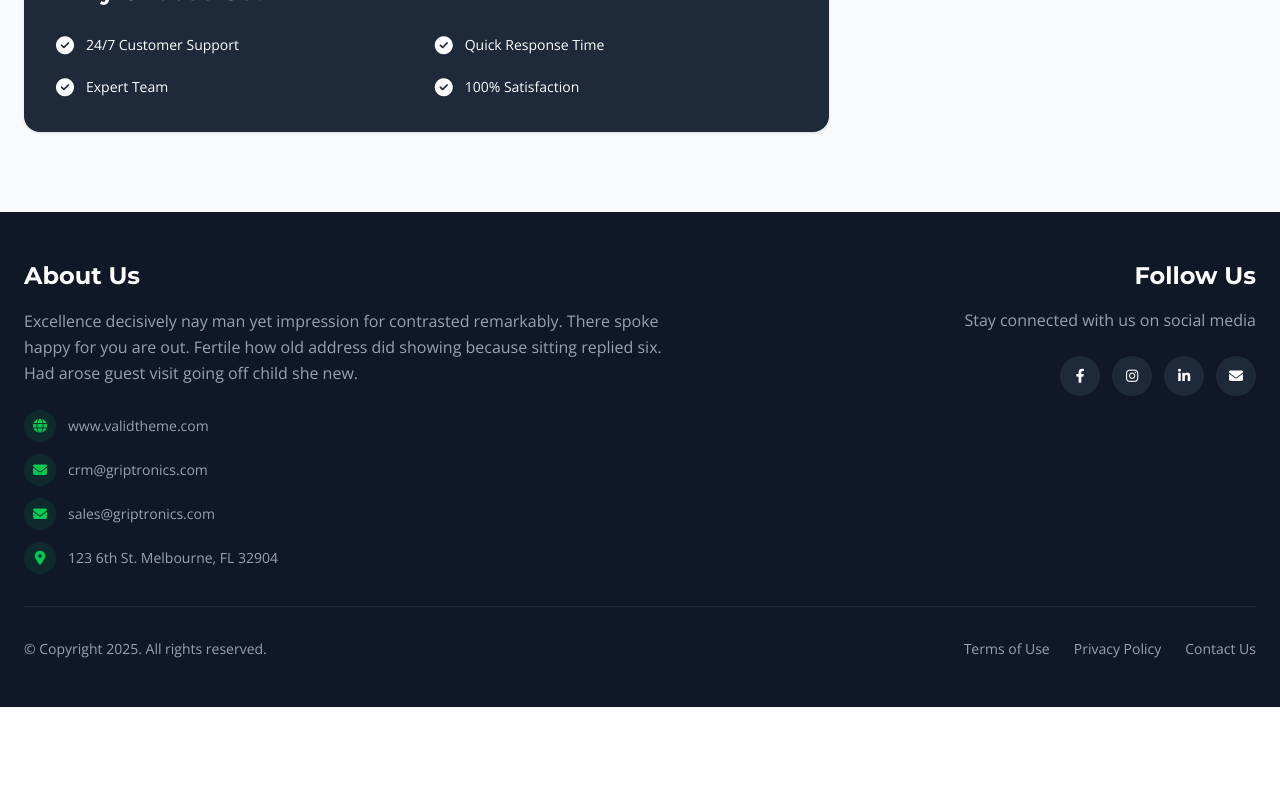
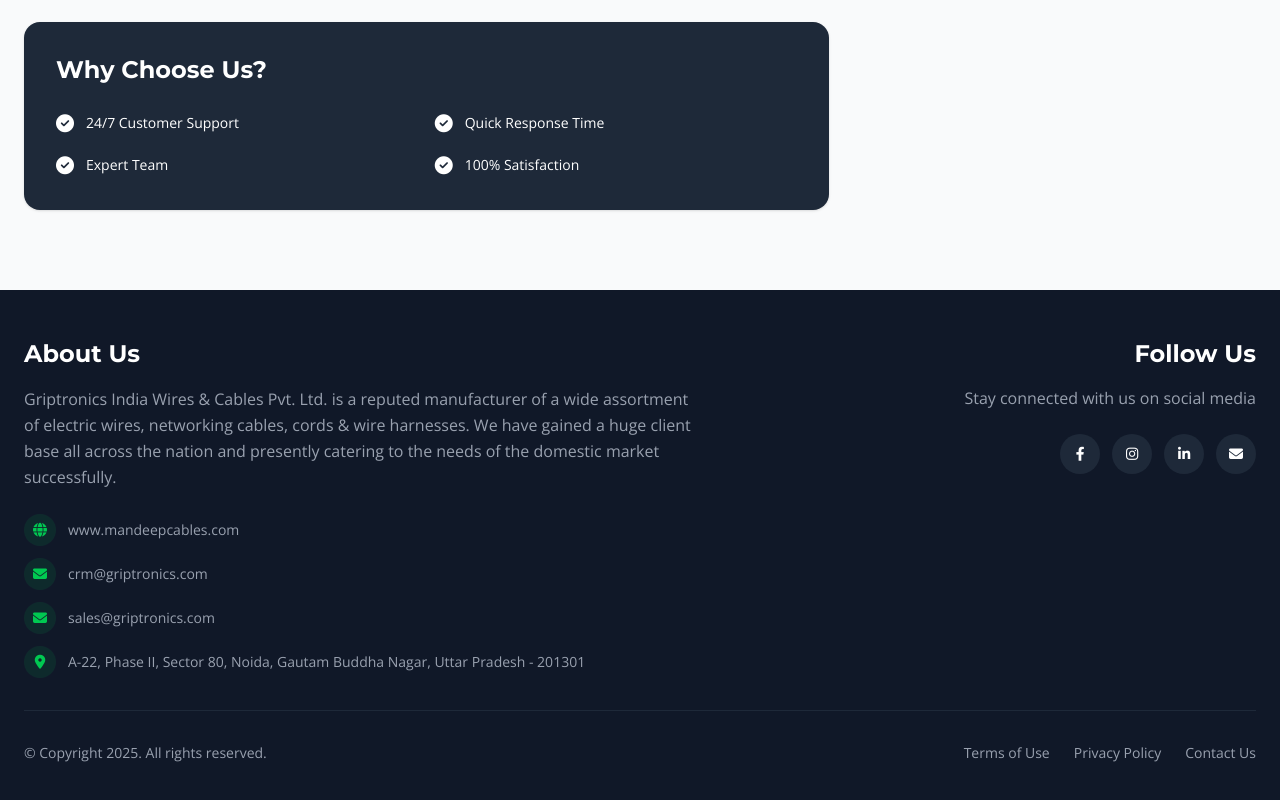
Before and after one commit to Hitesh-malik/cable_company, a React (Vite) app: page /contact in a window 1280 px wide. Shown: the part 1368-2168 px from the top of the page. Before the commit the page ends 2075 px from the top, so only its background shows below. Built offline with nearby package versions, Linux system fonts and the light colour scheme.

Commit message:
changes done

```diff
--- a/index.html
+++ b/index.html
@@ -21,7 +21,7 @@
     />
 
     <meta name="viewport" content="width=device-width, initial-scale=1.0" />
-    <title>mandeep-cables</title>
+    <title>Griptronics India Wires & Cables Pvt. Ltd. | Mandeep Cables</title>
   </head>
   <body>
     <div id="root"></div>
--- a/src/components/Footer.jsx
+++ b/src/components/Footer.jsx
@@ -9,10 +9,10 @@
   ];
 
   const contactInfo = [
-    { icon: 'fas fa-globe', text: 'www.validtheme.com', url: 'https://www.validtheme.com' },
+    { icon: 'fas fa-globe', text: 'www.mandeepcables.com', url: 'https://www.mandeepcables.com' },
     { icon: 'fas fa-envelope', text: 'crm@griptronics.com', url: 'mailto:crm@griptronics.com' },
     { icon: 'fas fa-envelope', text: 'sales@griptronics.com', url: 'mailto:sales@griptronics.com' },
-    { icon: 'fas fa-map-marker-alt', text: '123 6th St. Melbourne, FL 32904' }
+    { icon: 'fas fa-map-marker-alt', text: 'A-22, Phase II, Sector 80, Noida, Gautam Buddha Nagar, Uttar Pradesh - 201301' }
   ];
 
   const footerLinks = [
@@ -30,9 +30,9 @@
           <div className="md:col-span-2 lg:col-span-2">
             <h3 className="text-xl sm:text-2xl font-bold mb-3 sm:mb-4 text-white">About Us</h3>
             <p className="text-gray-400 mb-4 sm:mb-6 leading-relaxed max-w-2xl text-sm sm:text-base">
-              Excellence decisively nay man yet impression for contrasted remarkably.
-              There spoke happy for you are out. Fertile how old address did showing
-              because sitting replied six. Had arose guest visit going off child she new.
+              Griptronics India Wires & Cables Pvt. Ltd. is a reputed manufacturer of a wide assortment of electric wires,
+              networking cables, cords & wire harnesses. We have gained a huge client base all across the nation and
+              presently catering to the needs of the domestic market successfully.
             </p>
 
             {/* Contact Information */}
--- a/src/components/Header.jsx
+++ b/src/components/Header.jsx
@@ -48,7 +48,7 @@
             <div className="flex items-center">
             {!isMenuOpen && (
               <Link to="/" className="flex items-center">
-                <img src="/assets/img/logo.png" alt="Logo" className="h-10 sm:h-12" />
+                <img src="/assets/img/logo.png" alt="Griptronics India Wires & Cables" className="h-10 sm:h-12" />
               </Link>
             )}
             </div>
--- a/src/pages/Contact.jsx
+++ b/src/pages/Contact.jsx
@@ -14,8 +14,8 @@
     {
       icon: "fas fa-map-marker-alt",
       title: "OUR LOCATION",
-      content: "Alexima, NT 456678",
-      link: "https://maps.google.com/?q=Alexima+NT+456678",
+      content: "A-22, Phase II, Sector 80, Noida, Gautam Buddha Nagar, Uttar Pradesh - 201301",
+      link: "https://maps.google.com/?q=A-22+Phase+II+Sector+80+Noida+Gautam+Buddha+Nagar+Uttar+Pradesh+201301",
     },
     {
       icon: "fas fa-envelope",
@@ -277,7 +277,7 @@
                     )}
 
                     <iframe
-                      src="https://www.google.com/maps/embed?pb=!1m18!1m12!1m3!1d3771.5439674098!2d72.81764931490256!3d19.039823787106677!2m3!1f0!2f0!3f0!3m2!1i1024!2i768!4f13.1!3m3!1m2!1s0x0%3A0x0!2zMTnCsDAyJzIzLjQiTiA3MsKwNDknMTEuNCJF!5e0!3m2!1sen!2sin!4v1234567890"
+                      src="https://www.google.com/maps/embed?pb=!1m18!1m12!1m3!1d3504.1234567890!2d77.3256789!3d28.6123456!2m3!1f0!2f0!3f0!3m2!1i1024!2i768!4f13.1!3m3!1m2!1s0x390ce5a123456789%3A0x1234567890abcdef!2sA-22%2C%20Phase%20II%2C%20Sector%2080%2C%20Noida%2C%20Gautam%20Buddha%20Nagar%2C%20Uttar%20Pradesh%20201301!5e0!3m2!1sen!2sin!4v1234567890"
                       width="100%"
                       height="100%"
                       style={{
```
